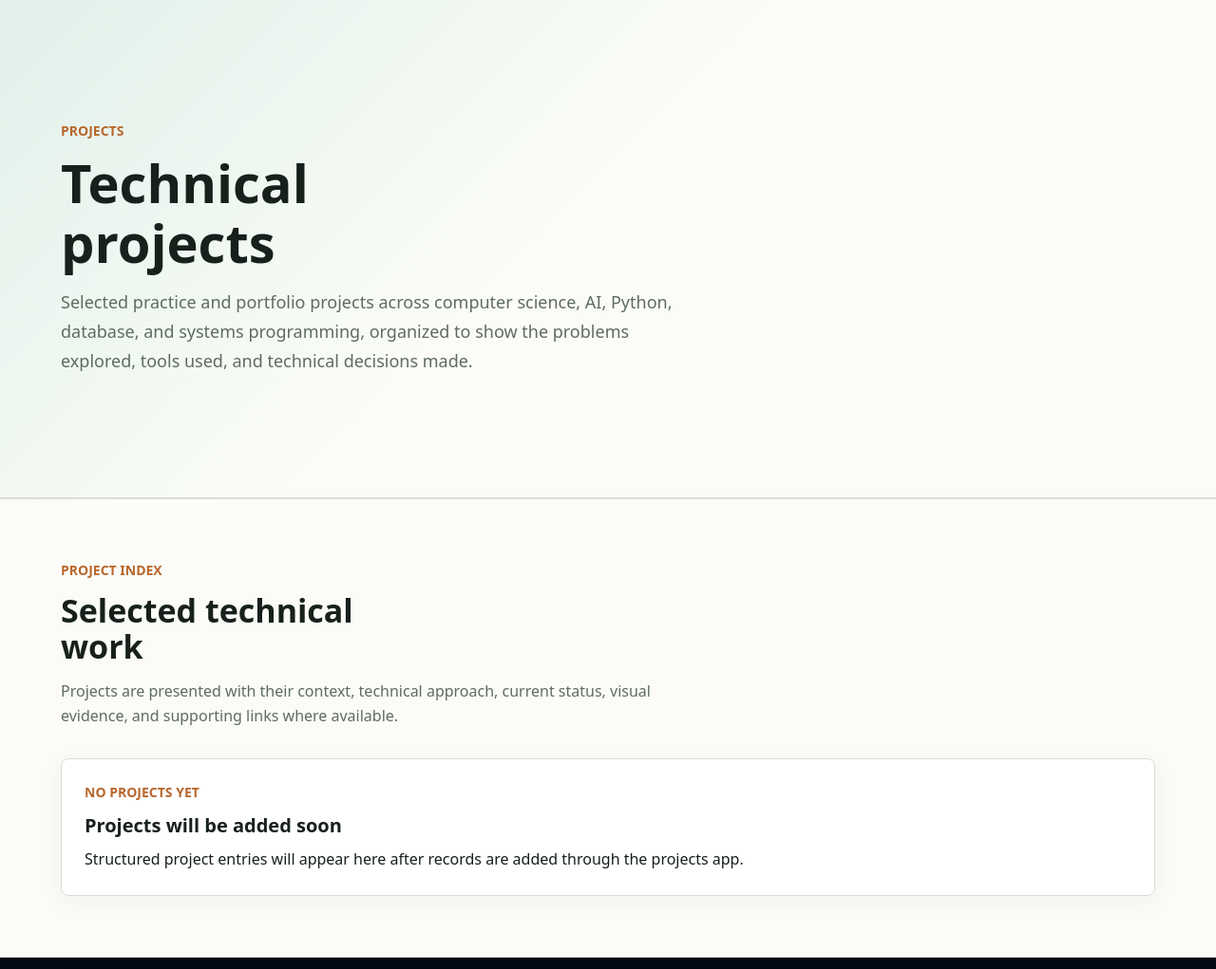
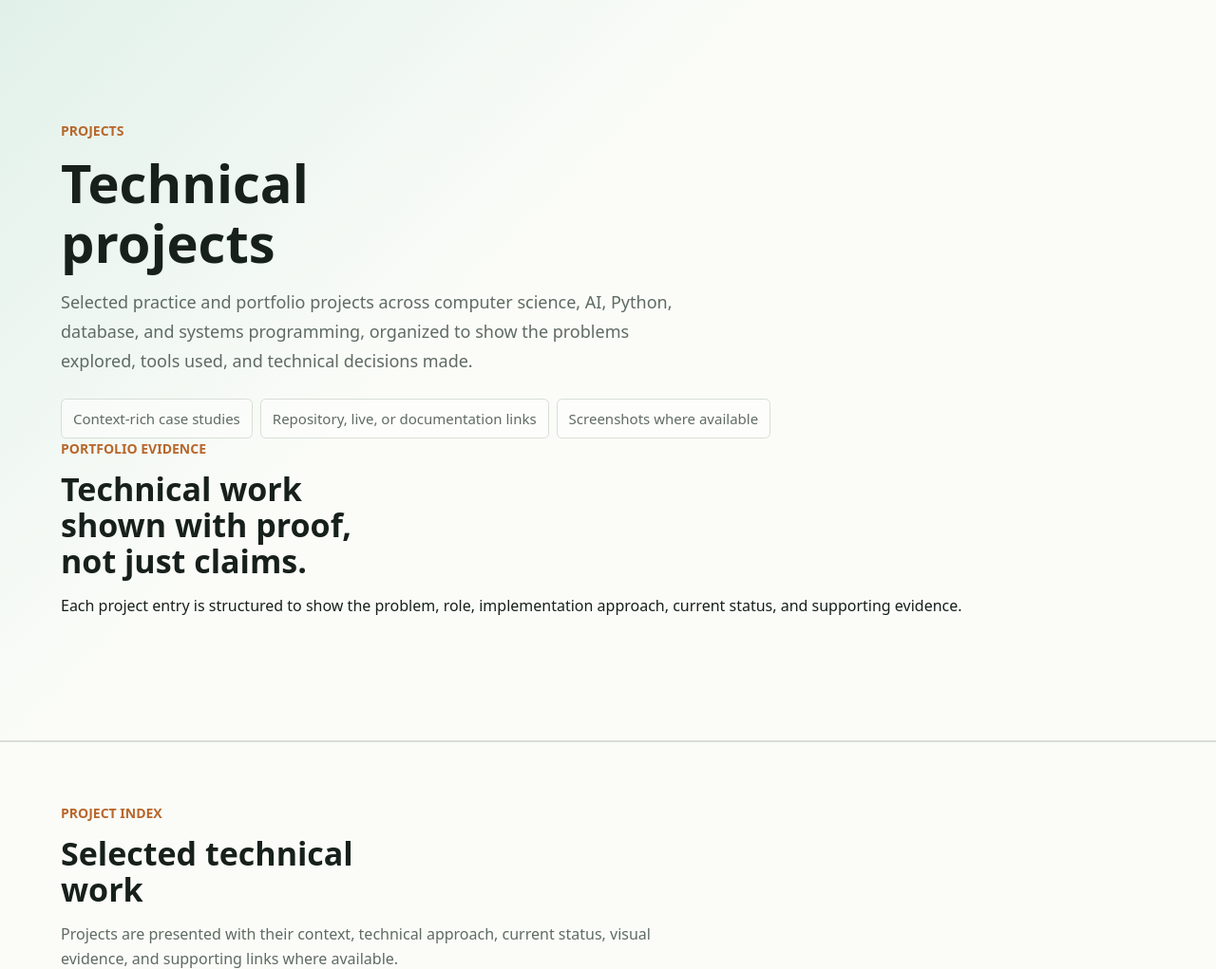
Before and after one commit to ksbk/kusse-portfolio, a Django app: page /projects/ in a window 1280 px wide. Shown: the part 78-1099 px from the top of the page at 95% size. Run offline with Django 5.2, Linux system fonts and the light colour scheme; data that the repository does not hold is empty.

Commit message:
refine: strengthen projects hero presentation

```diff
--- a/apps/projects/templates/projects/index.html
+++ b/apps/projects/templates/projects/index.html
@@ -5,13 +5,27 @@
 {% block meta_description %}{{ projects_index.description }}{% endblock %}
 
 {% block content %}
-    <section class="section hero">
-        <div class="container hero__inner">
+    <section class="section hero hero--split hero--projects">
+        <div class="container hero__inner hero__inner--split">
             <div class="hero__content">
                 <p class="eyebrow">{{ projects_index.eyebrow }}</p>
                 <h1>{{ projects_index.title }}</h1>
                 <p class="lead">{{ projects_index.description }}</p>
+                <ul class="hero__proof-list" aria-label="Project evidence highlights">
+                    <li>Context-rich case studies</li>
+                    <li>Repository, live, or documentation links</li>
+                    <li>Screenshots where available</li>
+                </ul>
             </div>
+
+            <aside class="hero__panel" aria-labelledby="projects-hero-panel-title">
+                <p class="card__label">Portfolio evidence</p>
+                <h2 id="projects-hero-panel-title">Technical work shown with proof, not just claims.</h2>
+                <p>
+                    Each project entry is structured to show the problem, role,
+                    implementation approach, current status, and supporting evidence.
+                </p>
+            </aside>
         </div>
     </section>
 
```
